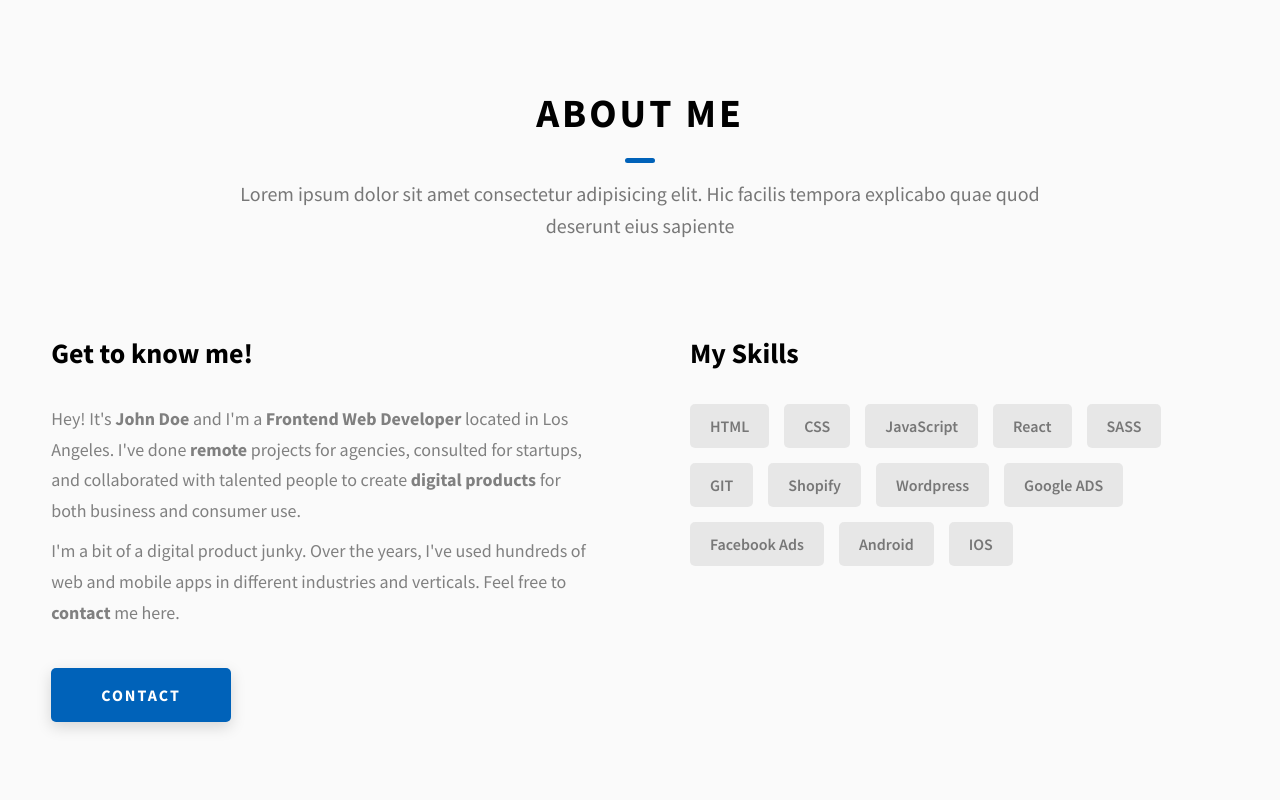
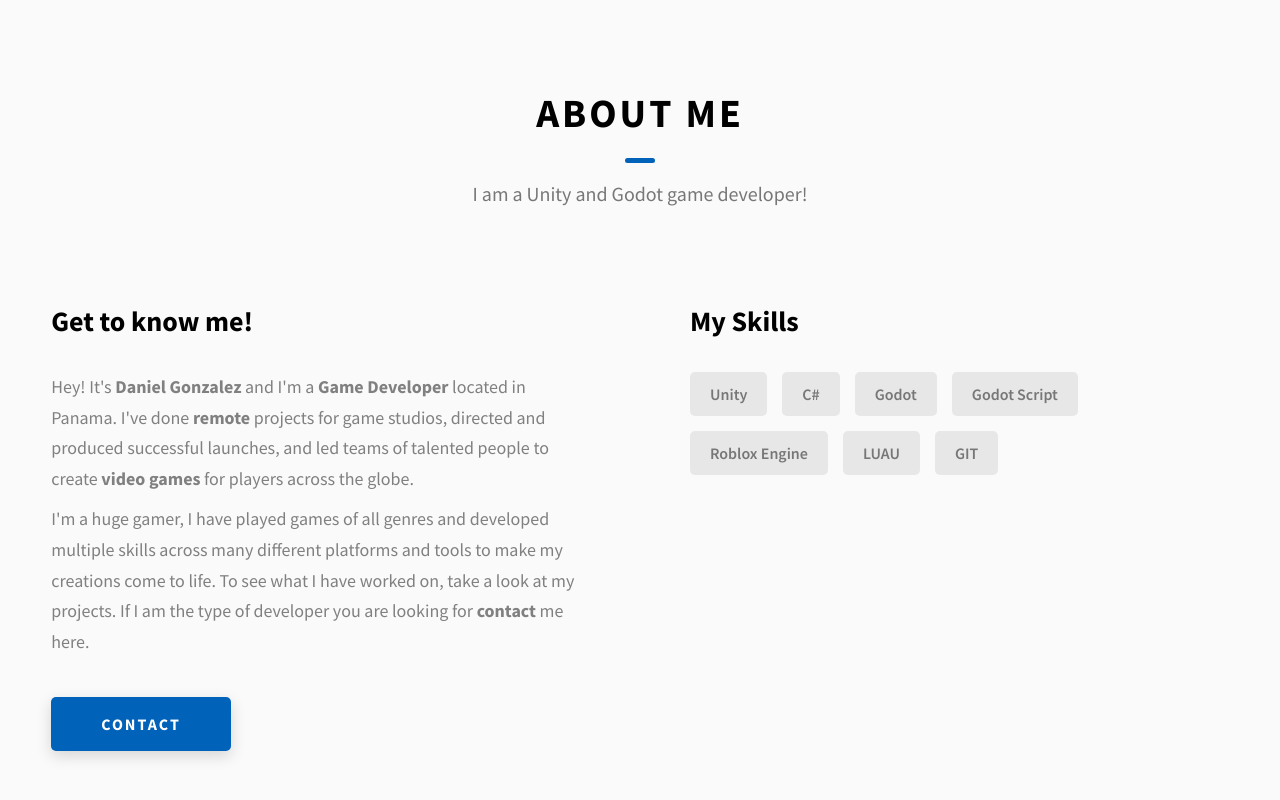
Before and after one commit to dgonzalez2/dgonzalez2.github.io, a website: page index.html in a window 1280 px wide. Shown: the part 837-1637 px from the top of the page. Drawn offline with Linux system fonts and the light colour scheme.

Commit message:
working on it

```diff
--- a/index.html
+++ b/index.html
@@ -94,7 +94,7 @@
           </p>
         </div>
         <div class="home-hero__cta">
-          <a href="./#projects" class="btn btn--bg">Projects</a>
+          <a href="./index.html#projects" class="btn btn--bg">Projects</a>
         </div>
       </div>
       <div class="home-hero__socials">
@@ -156,8 +156,7 @@
         <h2 class="heading heading-sec heading-sec__mb-med">
           <span class="heading-sec__main">About Me</span>
           <span class="heading-sec__sub">
-            Lorem ipsum dolor sit amet consectetur adipisicing elit. Hic facilis
-            tempora explicabo quae quod deserunt eius sapiente
+            I am a Unity and Godot game developer!
           </span>
         </h2>
         <div class="about__content">
@@ -166,41 +165,37 @@
             <div class="about__content-details">
               <p class="about__content-details-para">
                 Hey! It's
-                <strong>John Doe</strong>
-                and I'm a <strong> Frontend Web Developer </strong> located in
-                Los Angeles. I've done
+                <strong>Daniel Gonzalez</strong>
+                and I'm a <strong> Game Developer </strong> located in
+                Panama. I've done
                 <strong> remote </strong>
-                projects for agencies, consulted for startups, and collaborated
-                with talented people to create
-                <strong>digital products </strong>
-                for both business and consumer use.
+                projects for game studios, directed and produced successful launches, and led teams of talented
+                people to create
+                <strong>video games</strong>
+                for players across the globe.
               </p>
               <p class="about__content-details-para">
-                I'm a bit of a digital product junky. Over the years, I've used
-                hundreds of web and mobile apps in different industries and
-                verticals. Feel free to
+                I'm a huge gamer, I have played games of all genres and developed multiple skills
+                across many different platforms and tools to make my creations come to life. To see what I have worked on,
+                take a look at my projects.
+                If I am the type of developer you are looking for
                 <strong>contact</strong> me here.
               </p>
             </div>
-            <a href="./#contact" class="btn btn--med btn--theme dynamicBgClr"
+            <a href="./index.html#contact" class="btn btn--med btn--theme dynamicBgClr"
               >Contact</a
             >
           </div>
           <div class="about__content-skills">
             <h3 class="about__content-title">My Skills</h3>
             <div class="skills">
-              <div class="skills__skill">HTML</div>
-              <div class="skills__skill">CSS</div>
-              <div class="skills__skill">JavaScript</div>
-              <div class="skills__skill">React</div>
-              <div class="skills__skill">SASS</div>
+              <div class="skills__skill">Unity</div>
+              <div class="skills__skill">C#</div>
+              <div class="skills__skill">Godot</div>
+              <div class="skills__skill">Godot Script</div>
+              <div class="skills__skill">Roblox Engine</div>
+              <div class="skills__skill">LUAU</div>
               <div class="skills__skill">GIT</div>
-              <div class="skills__skill">Shopify</div>
-              <div class="skills__skill">Wordpress</div>
-              <div class="skills__skill">Google ADS</div>
-              <div class="skills__skill">Facebook Ads</div>
-              <div class="skills__skill">Android</div>
-              <div class="skills__skill">IOS</div>
             </div>
           </div>
         </div>
```
